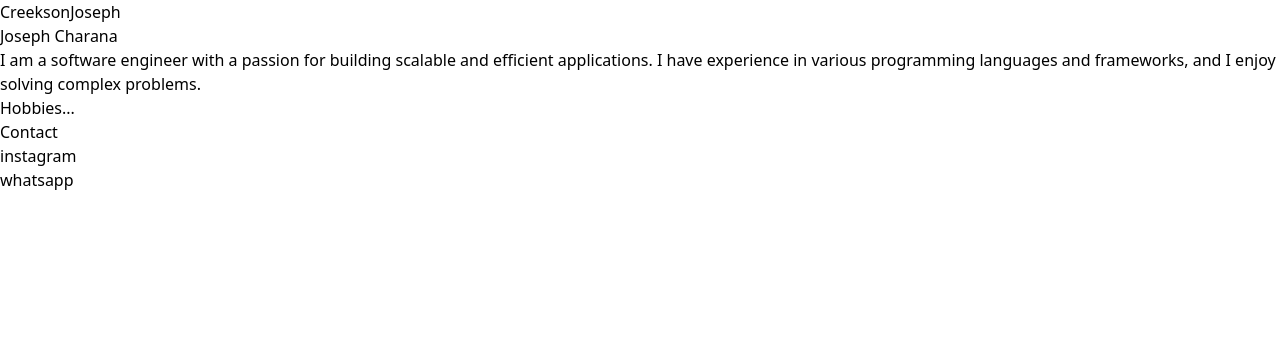
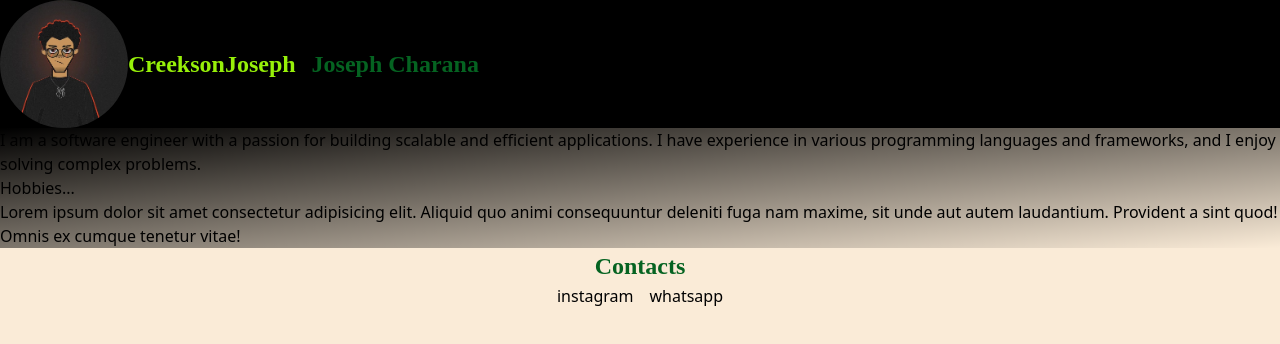
Before and after one commit to creeksonJoseph/Project-1, a website: page index.html in a window 1280 px wide. Drawn offline with nearby package versions, Linux system fonts and the light colour scheme; files that its build step writes are made by us from their sources.

Commit message:
add styling

```diff
--- a/css/input.css
+++ b/css/input.css
@@ -1,4 +1,17 @@
 @import "tailwindcss";
+
 .main {
   background-color: antiquewhite;
 }
+.tt {
+  font-family: "Times New Roman", Times, serif;
+  font-size: 1.5rem;
+  font-weight: bold;
+  color: #056321;
+}
+.ttt {
+  font-family: "Times New Roman", Times, serif;
+  font-size: 1.5rem;
+  font-weight: bold;
+  color: #97f009;
+}
--- a/index.html
+++ b/index.html
@@ -4,21 +4,46 @@
     <meta charset="UTF-8" />
     <meta name="viewport" content="width=device-width, initial-scale=1.0" />
     <title>CreeksonJoseph</title>
-    <link rel="stylesheet" href="./output.css" />
+    <link rel="stylesheet" href="css/output.css" />
   </head>
-  <body >
-    <h1>CreeksonJoseph</h1>
-    <h2>Joseph Charana</h2>
-    <img src="pics/" alt="">
+  <body class="main   m-0 flex flex-col h-full">
+    <section class="flex items-center bg-black">
+      <div>
+        <img
+          class="rounded-full h-32 w-32"
+          src="pics/jose.jpg"
+          alt="jose.jpg"
+        />
+      </div>
+      <div class="flex justify-between items-center">
+        <div class="ttt"><h1>CreeksonJoseph</h1></div>
+        <div class="tt ml-4"><h2>Joseph Charana</h2></div>
+      </div>
+    </section>
+    <section class="bg-gradient-to-br from-black to-grey-700 ">
     <p>
-      I am a software engineer with a passion for building scalable and efficient
-      applications. I have experience in various programming languages and
-      frameworks, and I enjoy solving complex problems.
+      I am a software engineer with a passion for building scalable and
+      efficient applications. I have experience in various programming languages
+      and frameworks, and I enjoy solving complex problems.
     </p>
     <p>Hobbies...</p>
-    <h3>Contact</h3>
-    <ul>
-      <li><a href="#instagram">instagram</a></li>
-      <li><a href="#whatsapp">whatsapp</a></li>
+    <h3></h3>
+    <p>Lorem ipsum dolor sit amet consectetur adipisicing elit. Aliquid quo animi consequuntur deleniti fuga nam maxime, sit unde aut autem laudantium. Provident a sint quod! Omnis ex cumque tenetur vitae!</p>
+
+
+</section>
+ <footer>
+    <div class="flex justify-center tt"><h2>Contacts</h2></div>
+    <div class="flex justify-center">
+
+        <div>
+          <ahref="https://www.instagram.com/creekson.joseph/">instagram</ahref=>
+        </div>
+        <div class="ml-4">
+          <a href="#whatsapp">whatsapp</a>
+        </div>
+
+    </div>
+  </footer>
   </body>
 </html>
```
Also changed, not shown: css/output.css, pics/freemans.jpg (added), pics/gang.jpeg (added).
